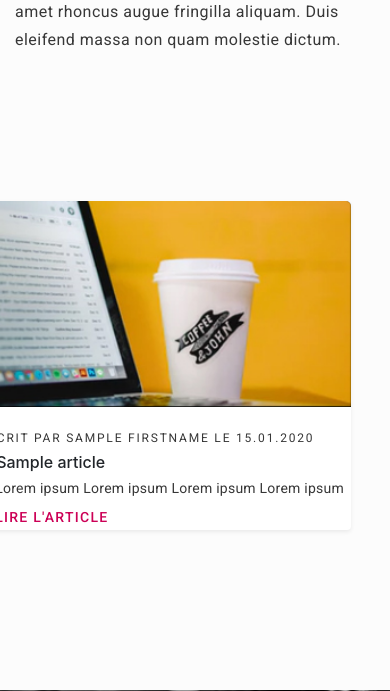
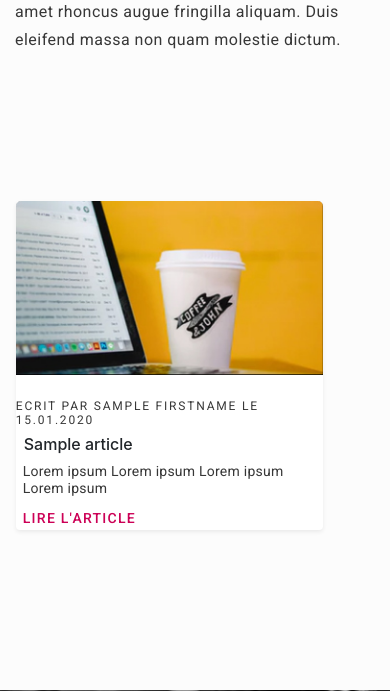
Before and after one commit to Delphine-C/Formation_projet5, a Symfony app: template templates/blog.html.twig in a window 390 px wide. Shown: the part 436-1127 px from the top of the page. Run offline with Twig, Linux system fonts and the light colour scheme; the template is opened without the code that fills it: most values are stand-ins (such as "Sample title", 1, 10 or a date in 2020); some libraries are stand-ins or nearby versions.

Commit message:
Blog page fully responsive

```diff
--- a/templates/blog.html.twig
+++ b/templates/blog.html.twig
@@ -5,7 +5,7 @@
 {% endblock %}
 
 {% block body %}
-    <div class="container-fluid  page-content">
+    <div class="container-fluid page-content">
         <header>
             <div class="row justify-content-around margin-auto">
                 <div class="col-xs-12 col-lg-5 justify-content-around">
@@ -23,15 +23,15 @@
                     </div>
                 </div>
                 <div class="col-lg-5 d-none d-lg-block">
-                    <img src="{{ asset('images/home-intro.jpg') }}" class="img-fluid ">
+                    <img src="{{ asset('images/home-intro.jpg') }}" class="img-fluid img-round">
                 </div>
             </div>
         </header>
 
         <div class="row block">
-            <div class="row d-flex justify-content-around display-small">
+            <div class="row d-flex justify-content-around">
                 {% for article in articles %}
-                    <div class="col-lg-4 no-padding shadow-sm p-0 mb-0 bg-white rounded white block-decal thumbnail">
+                    <div class="col-lg-4 col-md-4 col-sm-6 col-10 no-padding shadow-sm p-0 mb-0 bg-white rounded white block-decal thumbnail">
                         <img src="{{ asset('images/home/projet1.jpg') }}" class="img-fluid" alt="" height="180"
                              width="100%">
                         <h5>Ecrit par {{ article.author.firstname }} le {{ article.date|date('d.m.Y') }}</h5>
```
